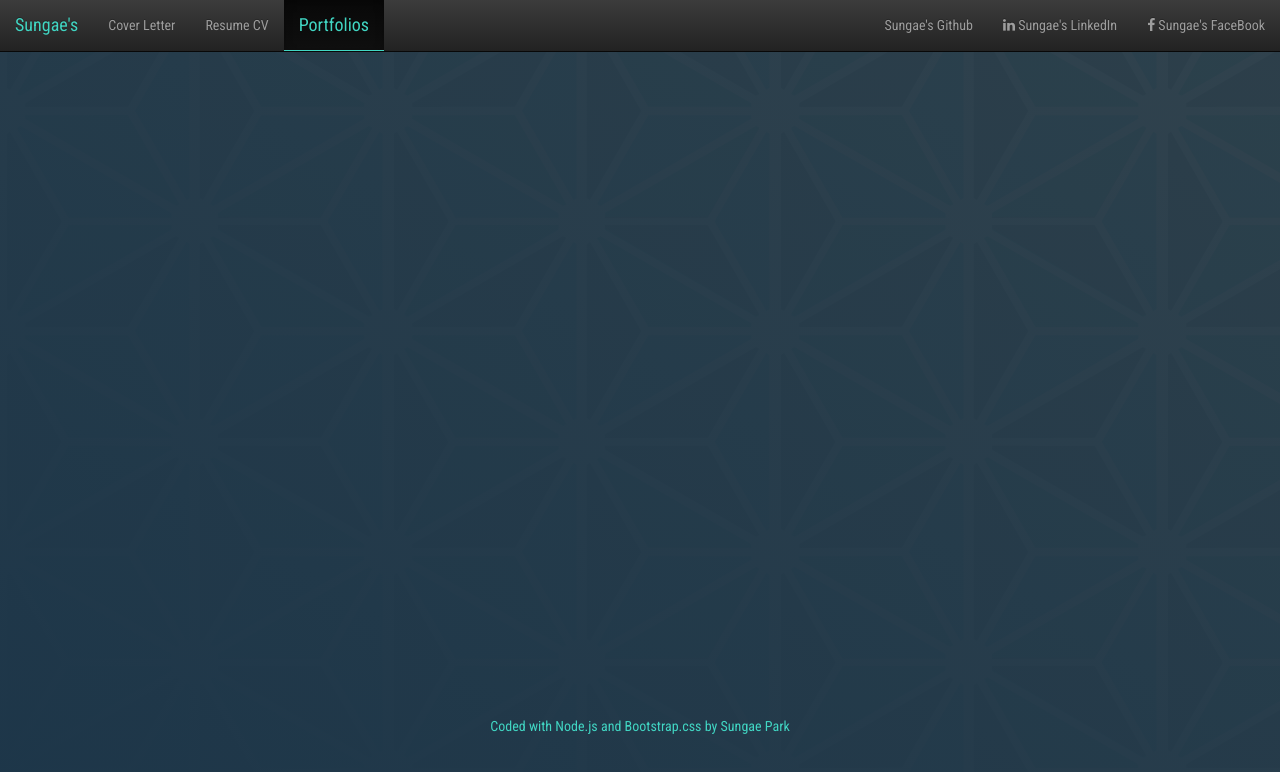
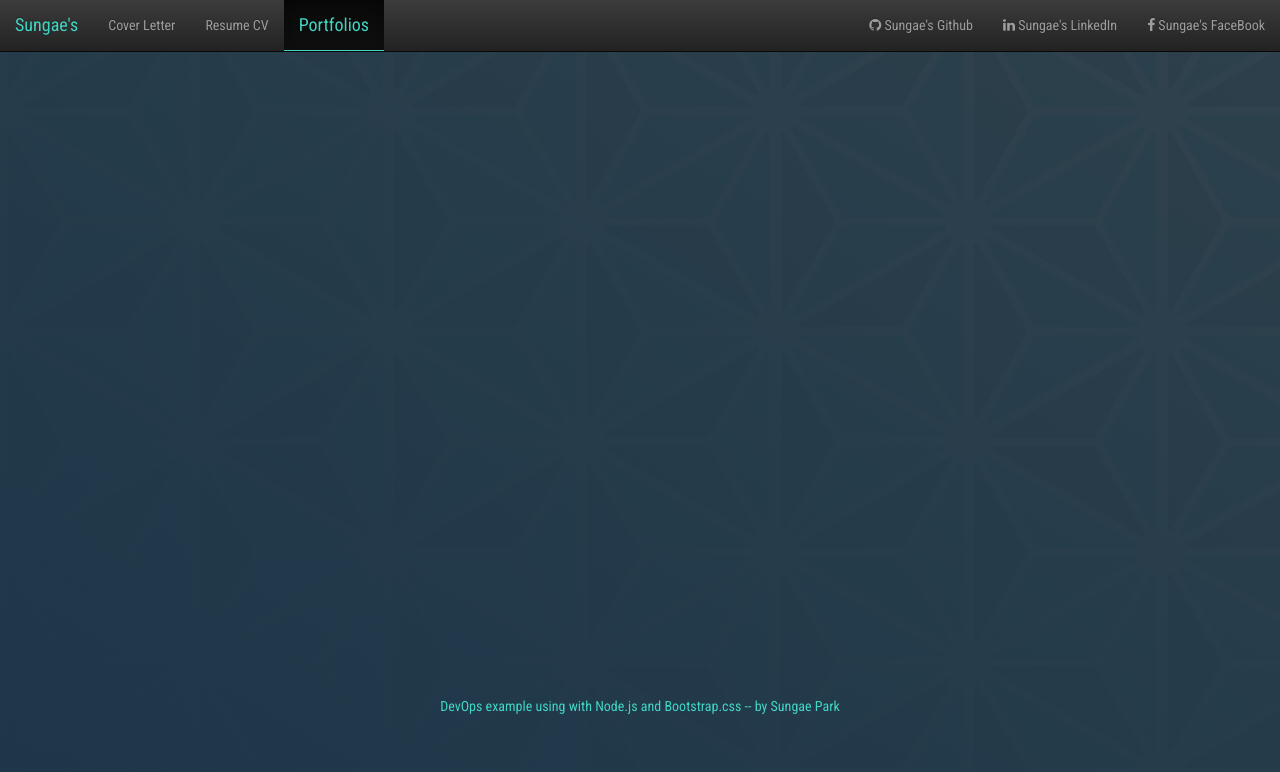
Before and after one commit to luvsungae/Sungae-Park-Page, a website: page public/portfolios.html in a window 1280 px wide. Drawn offline with nearby package versions, Linux system fonts and the light colour scheme.

Commit message:
Revised P

```diff
--- a/public/portfolios.html
+++ b/public/portfolios.html
@@ -33,7 +33,7 @@
       </li>
     </ul>
     <ul class="nav navbar-nav navbar-right">
-      <li><a href="https://github.com/luvsungae/Sungae-Park-Page" target="_blank"><span fa fa-github"></span> Sungae's Github</a></li>
+      <li><a href="https://github.com/luvsungae/Sungae-Park-Page" target="_blank"><span class="fa fa-github"></span> Sungae's Github</a></li>
       <li><a href="https://www.linkedin.com/in/sungaepark" target="_blank"><span class="fa fa-linkedin"></span> Sungae's LinkedIn</a></li>
       <li><a href="https://www.facebook.com/profile.php?id=1572066523"><span class="fa fa-facebook"></span> Sungae's FaceBook</a></li>
     </ul>
@@ -43,8 +43,8 @@
   <div class="main">
   	<iframe src="pdfs/SungaePark-Portfolios-woRef-low.pdf" width="1024" height="500" style="border-width:0" frameborder="0"></iframe>
   </div>
-  <br><br>
-  <p align="center" style="color:#41D6C3">Coded with Node.js and Bootstrap.css by Sungae Park</p>
+  <br>
+  <P align="center" style="color:#41D6C3">DevOps example using with Node.js and Bootstrap.css -- by Sungae Park</P>
 </div>
 </body>
 </html>
```
